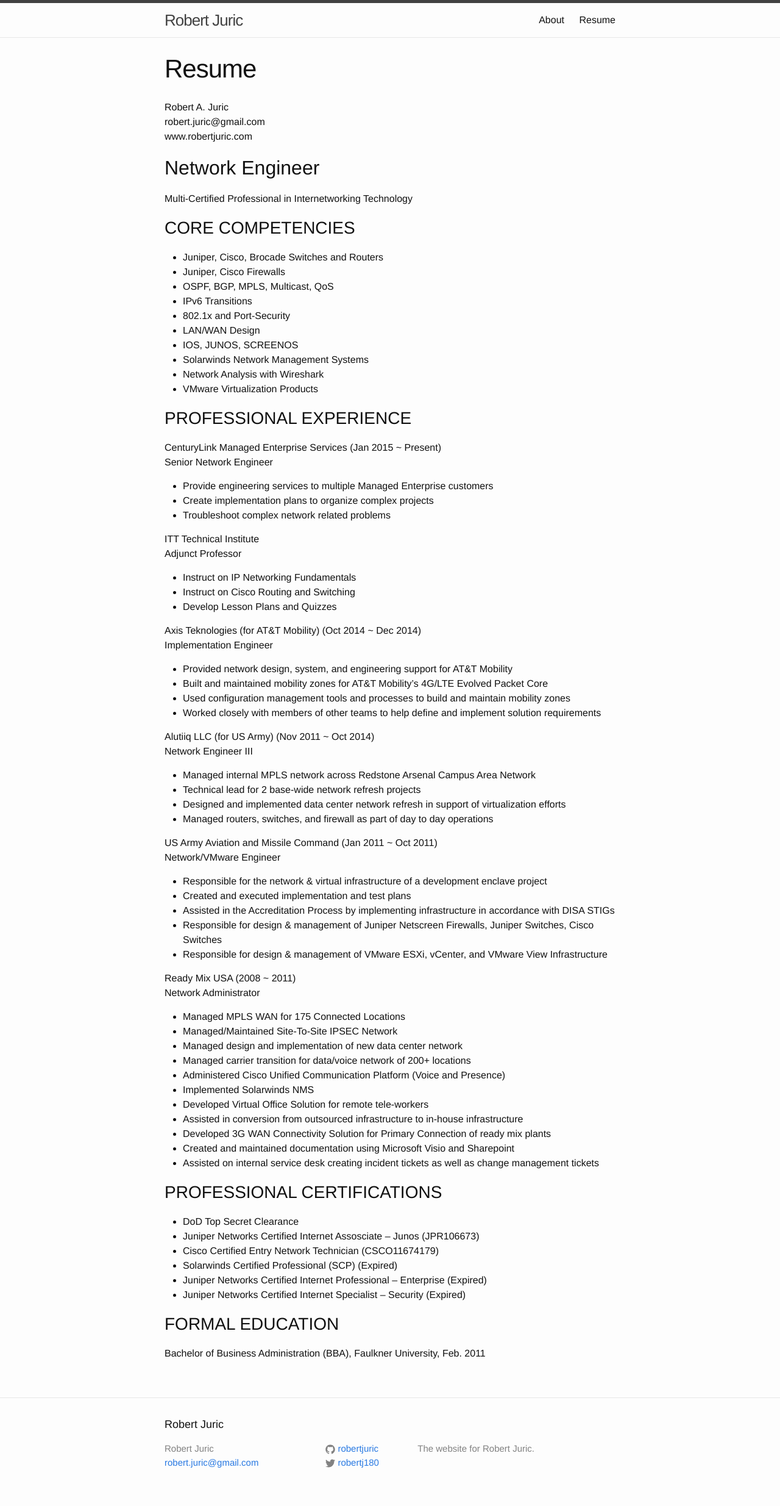
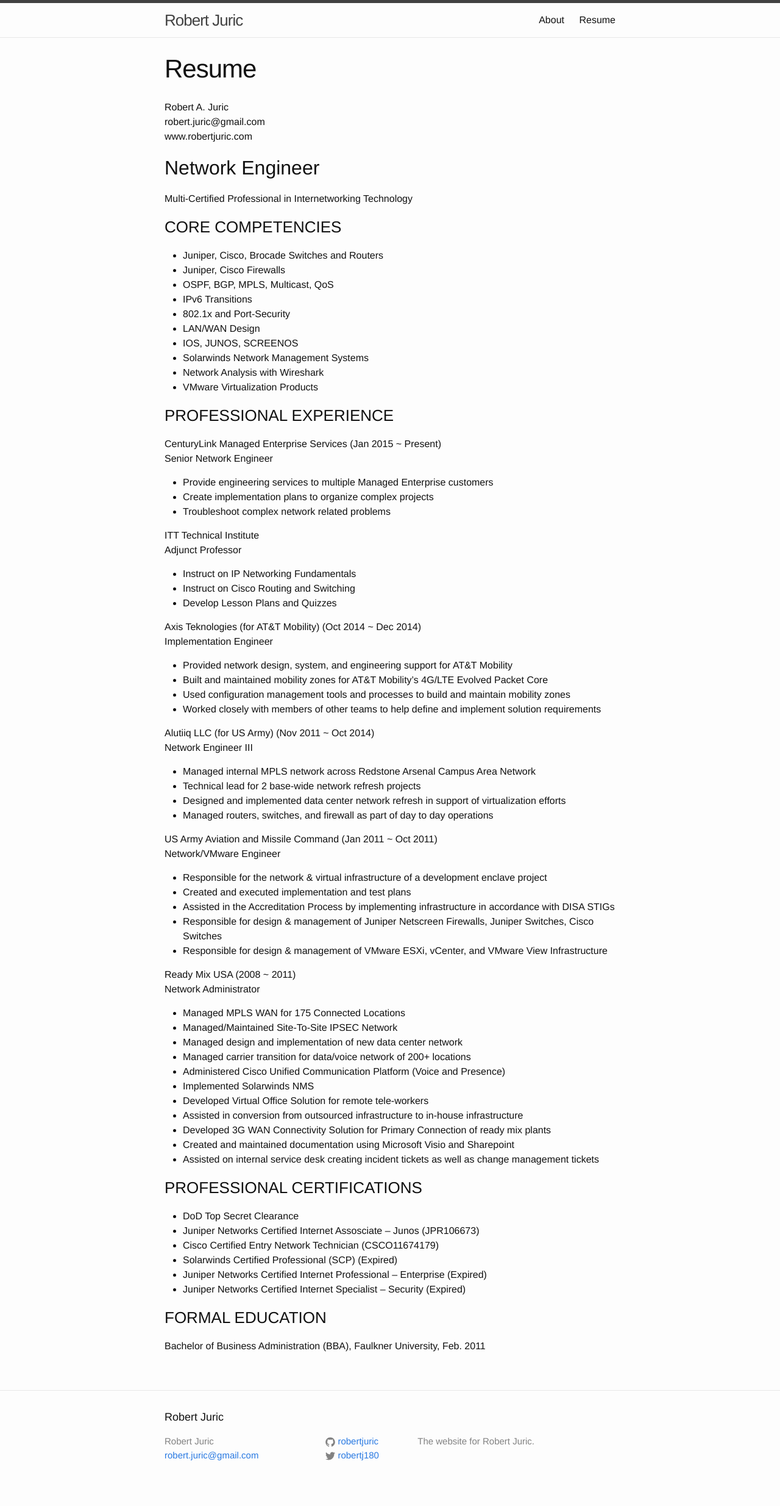
Before and after one commit to robertjuric/robertjuric.github.io, a Jekyll site: the page built from resume.md, in a window 1280 px wide. Shown: the whole page at 61% size. Built offline with Jekyll 4.4.1, drawn with Linux system fonts in a browser that asks for light colours.

Commit message:
Updated Header Size SCSS

```diff
--- a/_sass/_layout.scss
+++ b/_sass/_layout.scss
@@ -225,10 +225,10 @@
     }
 
     h2 {
-        font-size: 28px;
+        font-size: 26px;
 
         @include media-query($on-laptop) {
-            font-size: 28px;
+            font-size: 24px;
         }
     }
 
@@ -236,7 +236,7 @@
         font-size: 20px;
 
         @include media-query($on-laptop) {
-            font-size: 22px;
+            font-size: 18px;
         }
     }
 
@@ -244,7 +244,7 @@
         font-size: 16px;
 
         @include media-query($on-laptop) {
-            font-size: 18px;
+            font-size: 14px;
         }
     }
 }
```
